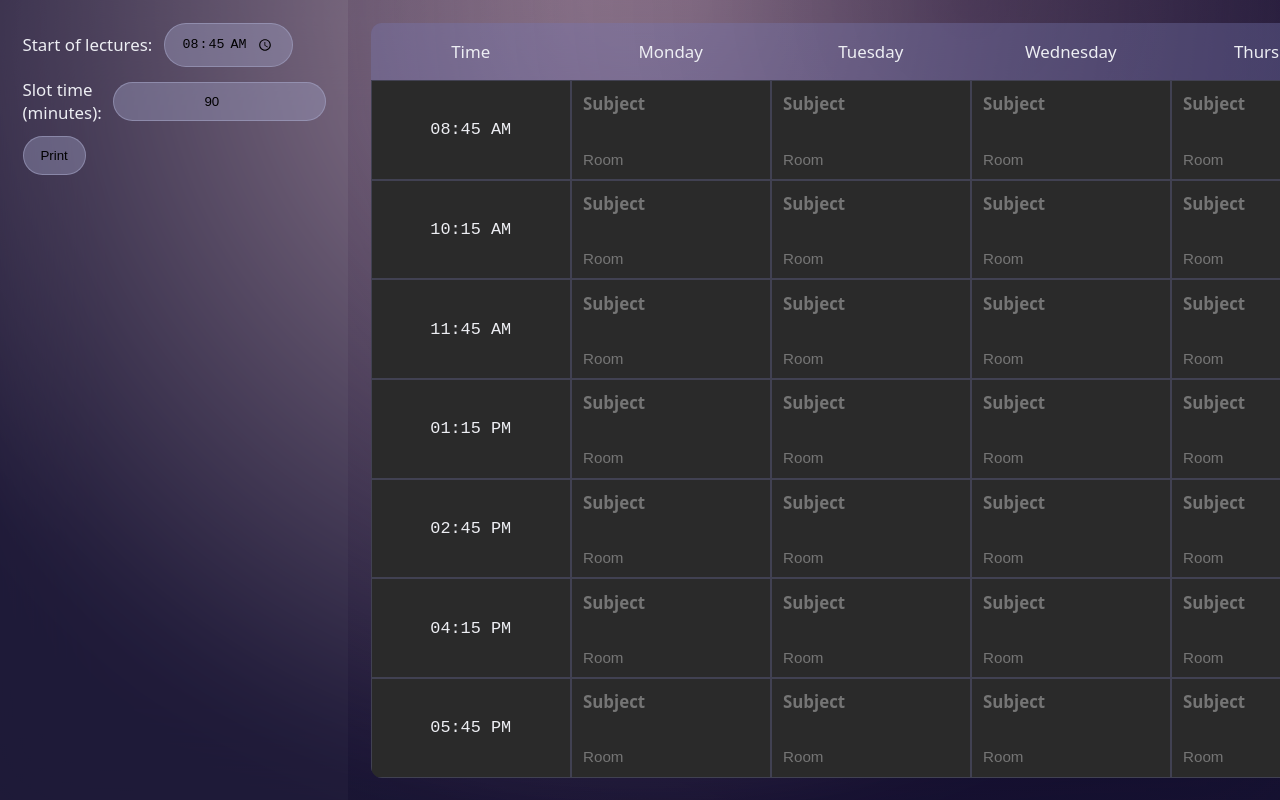
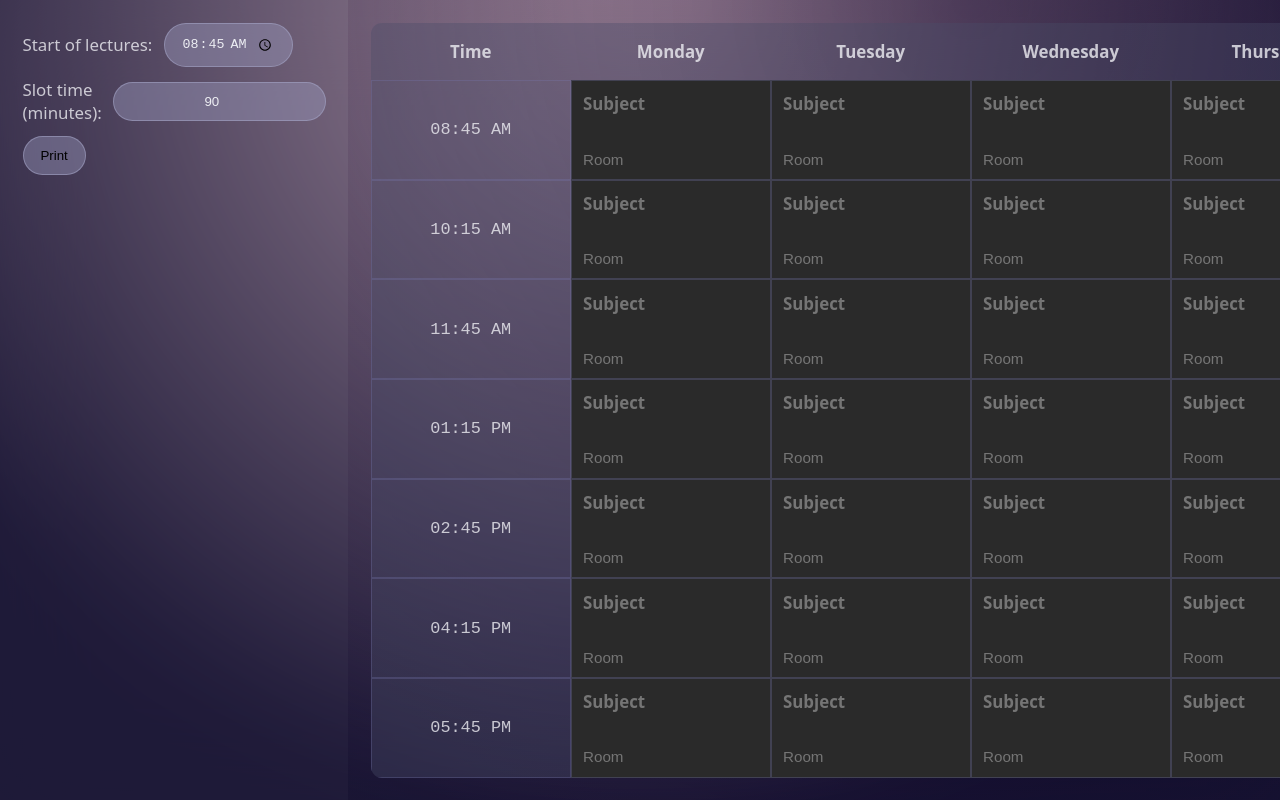
Before and after one commit to najmiter/timid, a React (Vite) app: page / in a window 1280 px wide. Shown: the top 800 px of the page. Built offline with nearby package versions, Linux system fonts and the light colour scheme.

Commit message:
new stuff all the times

```diff
--- a/public/main.js
+++ /dev/null
@@ -1,4 +0,0 @@
-fetch("./slots.json")
-    .then((jwb) => jwb.json())
-    .then((timid) => console.log(timid))
-    .catch((e) => console.error(e));
--- a/src/components/Input.module.css
+++ b/src/components/Input.module.css
@@ -11,6 +11,7 @@
     outline: none;
     border: 1px solid hsl(var(--color-theme-gray), 60%);
     background-color: hsl(var(--color-theme-gray), 40%);
+    color: hsl(var(--color-light));
     cursor: pointer;
     padding: 1rem 1.5rem;
 
--- a/src/components/Slot.jsx
+++ b/src/components/Slot.jsx
@@ -16,7 +16,7 @@ export default function Slot({ times, isTimeSlot, index }) {
     const [hour, minutes] = startTime.split(":").map((n) => +n);
     const classes = `table-item
                 ${isTimeSlot ? styles.timeSlot : ""}
-                ${!isTimeSlot && room?.length && subject?.trim().length ? styles.activeSlot : ""}`;
+                ${!isTimeSlot && room?.trim().length && subject?.trim().length ? styles.activeSlot : ""}`;
 
     const d = new Date();
     d.setHours(hour);
--- a/src/components/Slot.module.css
+++ b/src/components/Slot.module.css
@@ -1,5 +1,6 @@
 .timeSlot {
     justify-content: center !important;
+    background-color: hsl(var(--color-theme-dark), 30%) !important;
 }
 
 .time {
--- a/src/components/Table.module.css
+++ b/src/components/Table.module.css
@@ -36,6 +36,7 @@
 .daysRow {
     justify-content: center;
     padding: 1rem 0;
-    background-color: hsl(var(--color-theme-dim), 30%);
+    background-color: hsl(var(--color-theme-dark), 30%);
     border: none;
+    font-weight: bold;
 }
--- a/src/index.css
+++ b/src/index.css
@@ -21,13 +21,15 @@
 html {
 	color-scheme: dark light;
 	font-family: system-ui;
-	color: hsl(var(--color-light));
+	color: hsl(var(--color-light), 80%);
 	font-size: 11.25px;
 }
 
 body {
 	background: radial-gradient(circle at top, hsl(var(--color-theme), 50%) 5%, hsl(var(--color-fav)) 80%),
 		radial-gradient(circle at left, hsl(var(--color-theme-dark), 10%) 90%, hsl(var(--color-theme-gray), 10%) 10%);
+
+	background-repeat: no-repeat;
 }
 
 button {
@@ -47,6 +49,26 @@ button:hover {
 
 @media print {
 	input {
-		color: hsl(var(--color-light));
+		color: hsl(var(--color-light), 80%);
 	}
 }
+
+@media screen and (max-width: 870px) {
+	body {
+		display: none;
+		position: relative;
+	}
+
+	html::after {
+		content: "Please use a bigger screen. We don't support smaller screens :)";
+		position: absolute;
+		top: 50%;
+		left: 50%;
+		translate: -50% -50%;
+		color: hsl(var(--color-light), 80%);
+		text-align: center;
+		font-size: 2em;
+
+	}
+
+}
```
